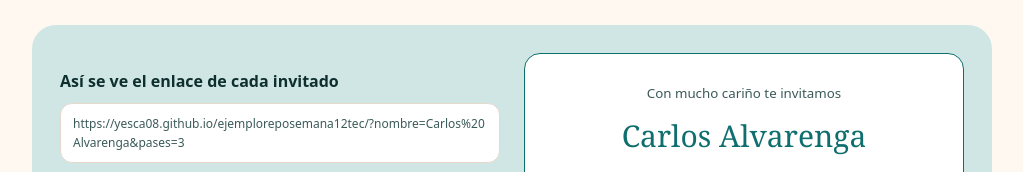
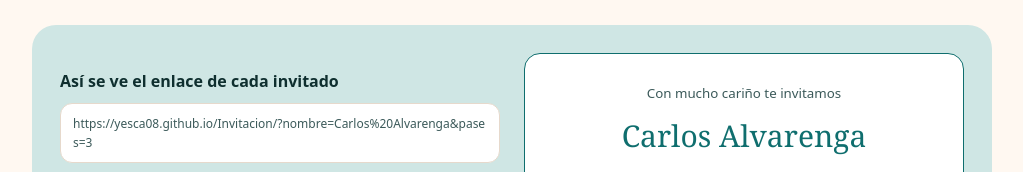
Before and after one commit to yesca08/Landing_Page, a plain HTML site: page index.html in a window 1280 px wide. Shown: the part 1154-1326 px from the top of the page, without its empty margins (128-1151 px from the left). Drawn offline with Linux system fonts and the light colour scheme.

Commit message:
cambio de repo de inviracion

```diff
--- a/index.html
+++ b/index.html
@@ -168,7 +168,7 @@ document.querySelectorAll("[data-wa]").forEach(function(a){
   a.href="https://wa.me/"+WA+"?text="+encodeURIComponent(m);
   a.target="_blank";a.rel="noopener";
 });
-var base="https://yesca08.github.io/ejemploreposemana12tec/";
+var base="https://yesca08.github.io/Invitacion/";
 var o=document.getElementById("vn"),pp=document.getElementById("vp"),lk=document.getElementById("lk"),go=document.getElementById("go");
 function set(n,p){o.textContent=n;pp.textContent=p+(p==1?" pase":" pases");var u=base+"?nombre="+encodeURIComponent(n)+"&pases="+p;lk.textContent=u;go.href=u}
 document.querySelectorAll(".chip").forEach(function(b){b.addEventListener("click",function(){document.querySelectorAll(".chip").forEach(function(x){x.classList.remove("on")});b.classList.add("on");set(b.dataset.n,b.dataset.p)})});
```
